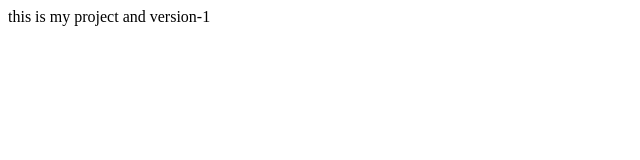
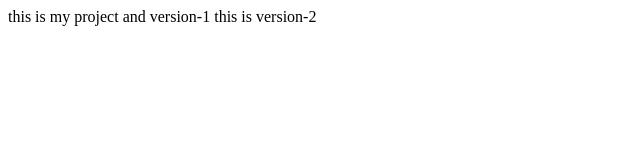
Before and after one commit to Premsai-21/git-hyb, a plain HTML site: page index.html in a window 1280 px wide. Shown: the whole page, without its empty margins (0-640 px from the left). Drawn offline with Linux system fonts and the light colour scheme.

Commit message:
version-2

```diff
--- a/index.html
+++ b/index.html
@@ -7,5 +7,6 @@
 </head>
 <body>
     this is my project and version-1
+    this is version-2
 </body>
 </html>
```
